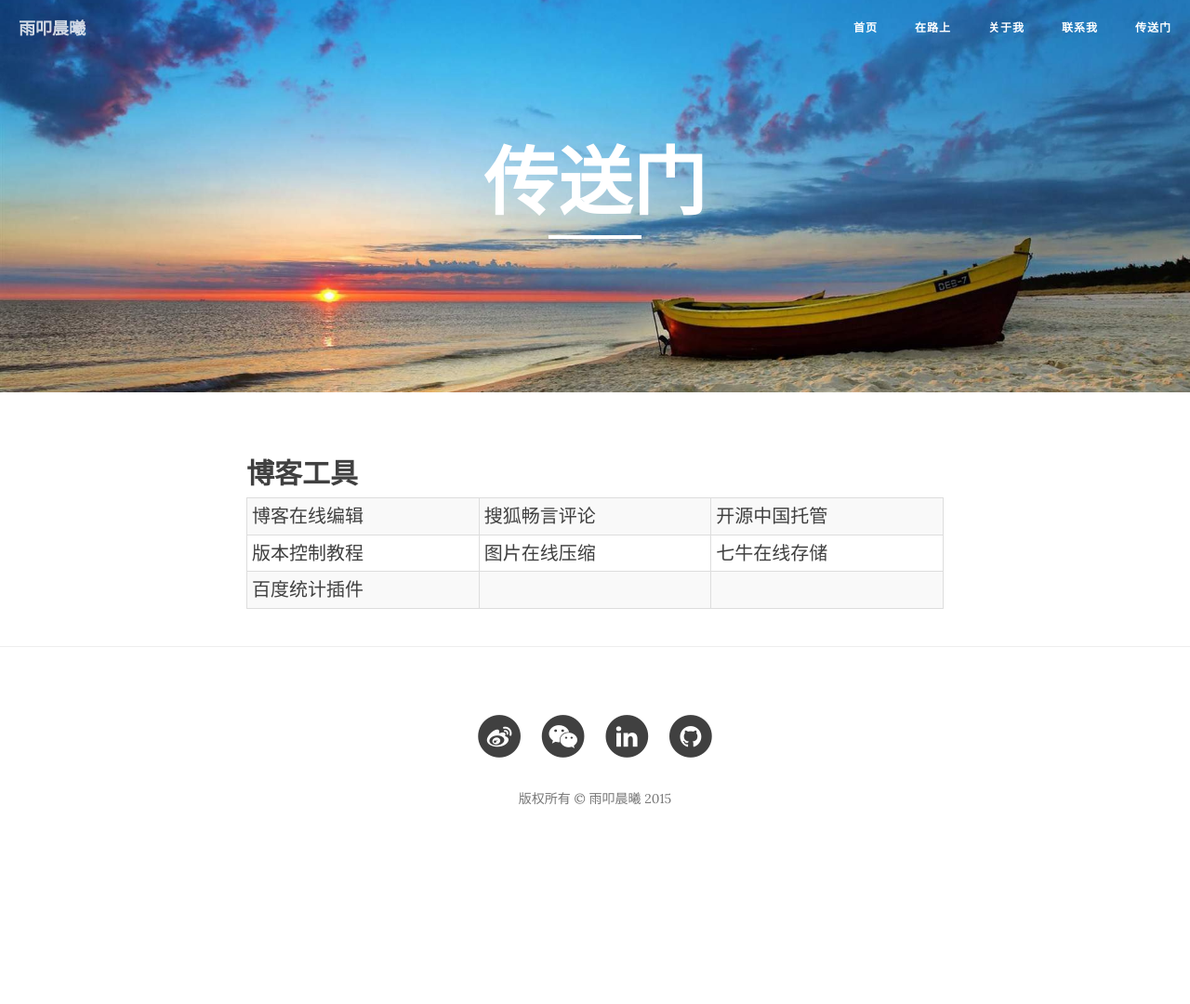
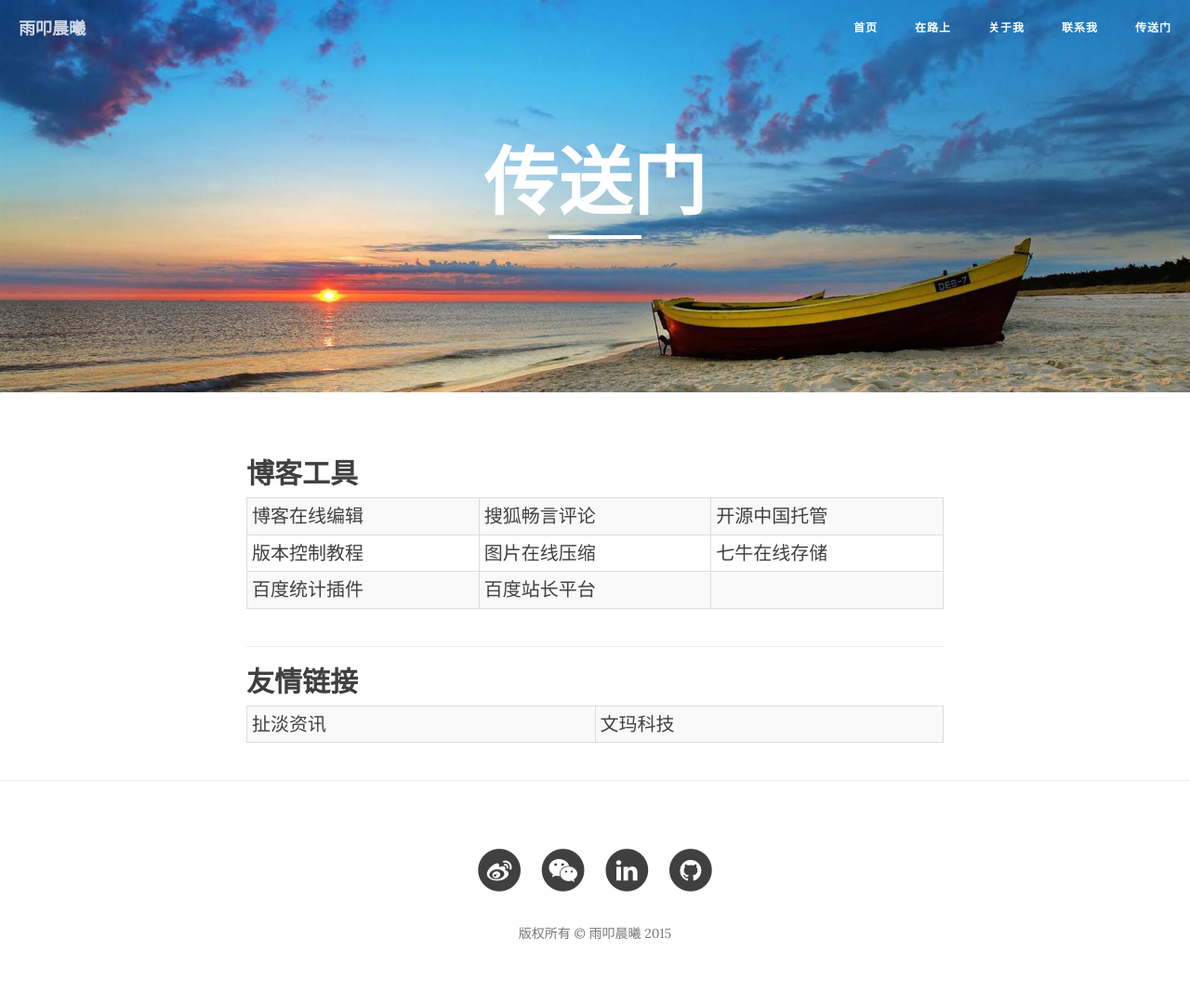
Before and after one commit to HENRY-M/info.mahuan, a Jekyll site: the page built from sitenavi.md, in a window 1280 px wide. Shown: the whole page at 93% size. Built offline with Jekyll 4.4.1, drawn with Linux system fonts in a browser that asks for light colours; nearby versions of some CDN libraries; comment, search, counter and statistics services are not loaded; before the commit the page ends 935 px from its top, so only the background shows below that.

Commit message:
add friends link

```diff
--- a/sitenavi.md
+++ b/sitenavi.md
@@ -16,11 +16,22 @@ header-img: "img/sitenavi-bg.jpg"
 	<tr>
 		<td><a href="http://www.liaoxuefeng.com/wiki/0013739516305929606dd18361248578c67b8067c8c017b000" target="_blank">版本控制教程</a></td>
 		<td><a href="http://www.tuhaokuai.com/image" target="_blank">图片在线压缩</a></td>
-		<td><a href="http://www.qiniu.com">七牛在线存储</a></td>
+		<td><a href="http://www.qiniu.com" target="_blank">七牛在线存储</a></td>
 	</tr>
 	<tr>
-		<td><a href="http://tongji.baidu.com">百度统计插件</a></td>
-		<td><a href="#">&nbsp;</a></td>
-		<td><a href="#">&nbsp;</a></td>
+		<td><a href="http://tongji.baidu.com" target="_blank">百度统计插件</a></td>
+		<td><a href="http://zhanzhang.baidu.com" target="_blank">百度站长平台</a></td>
+		<td><a href="#" target="_blank">&nbsp;</a></td>
 	</tr>
 </table>
+
+---
+
+## 友情链接
+
+<table class="table table-bordered table-striped table-condensed">
+        <tr>
+                <td><a href="http://www.uchdc.com" target="_blank">扯淡资讯</a></td>
+                <td><a href="http://www.netcspec.com" target="_blank">文玛科技</a> </td>
+        </tr>
+</table>
```
